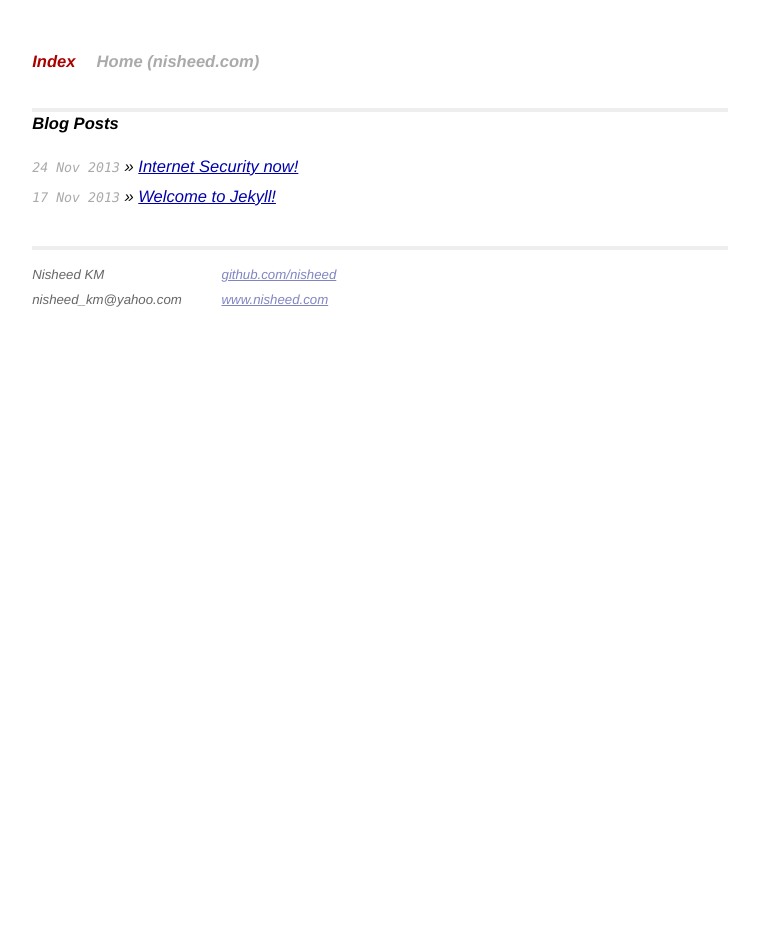
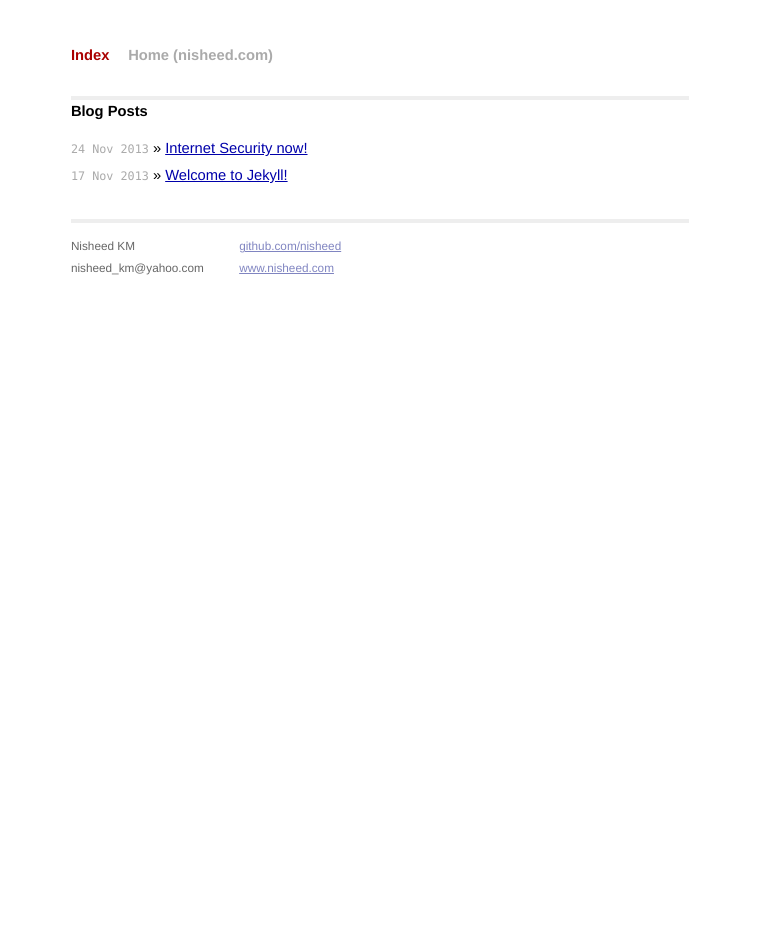
Before and after one commit to nisheed/blog, a Jekyll site: the page built from index.html, in a window 1280 px wide. Shown: the whole page, without its empty margins (260-1019 px from the left). Built offline with Jekyll 4.4.1, drawn with Linux system fonts in a browser that asks for light colours; Markdown is read by kramdown in place of the engine named in the settings.

Commit message:
css change

```diff
--- a/css/main.css
+++ b/css/main.css
@@ -16,7 +16,7 @@ body {
   background-color: #FFF;
 #  font: 13.34px Helvetica, Arial, sans-serif;
 #  font-size: small;
-  font: italic 0.9em/1.3em "Helvetica Neue", Helvetica, Arial, sans-serif;
+  font: 0.8em "Helvetica Neue", Helvetica, Arial, sans-serif;
   font-weight: 300;
   text-align: center;
 }
```
